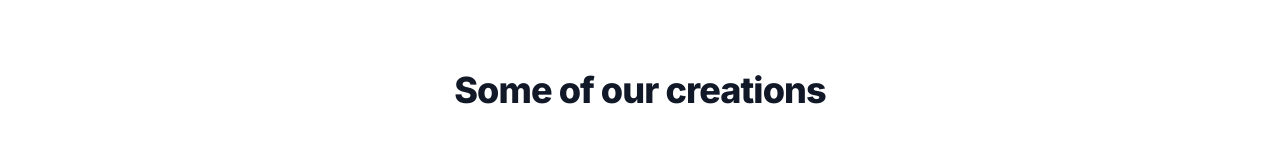
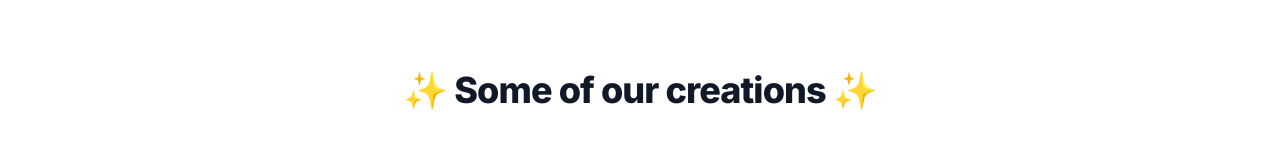
Before and after one commit to wordware-ai/AuthorGPT, a Next.js app: page / in a window 1280 px wide. Shown: the part 537-697 px from the top of the page. Built offline with nearby package versions, Linux system fonts and the light colour scheme.

Commit message:
Add sparkles

```diff
--- a/src/app/page.tsx
+++ b/src/app/page.tsx
@@ -45,7 +45,7 @@ export default function Home() {
       <section className="bg-white dark:bg-gray-900">
         <div className="py-8 lg:py-16 mx-auto max-w-screen-xl px-4">
           <h2 className="mb-8 lg:mb-16 text-3xl font-extrabold tracking-tight leading-tight text-center text-gray-900 dark:text-white md:text-4xl">
-            Some of our creations
+            ✨ Some of our creations ✨
           </h2>
           <div className="grid gap-8 text-gray-500 sm:gap-12 md:grid-cols-2 lg:grid-cols-4 dark:text-gray-400">
             <div>
```
